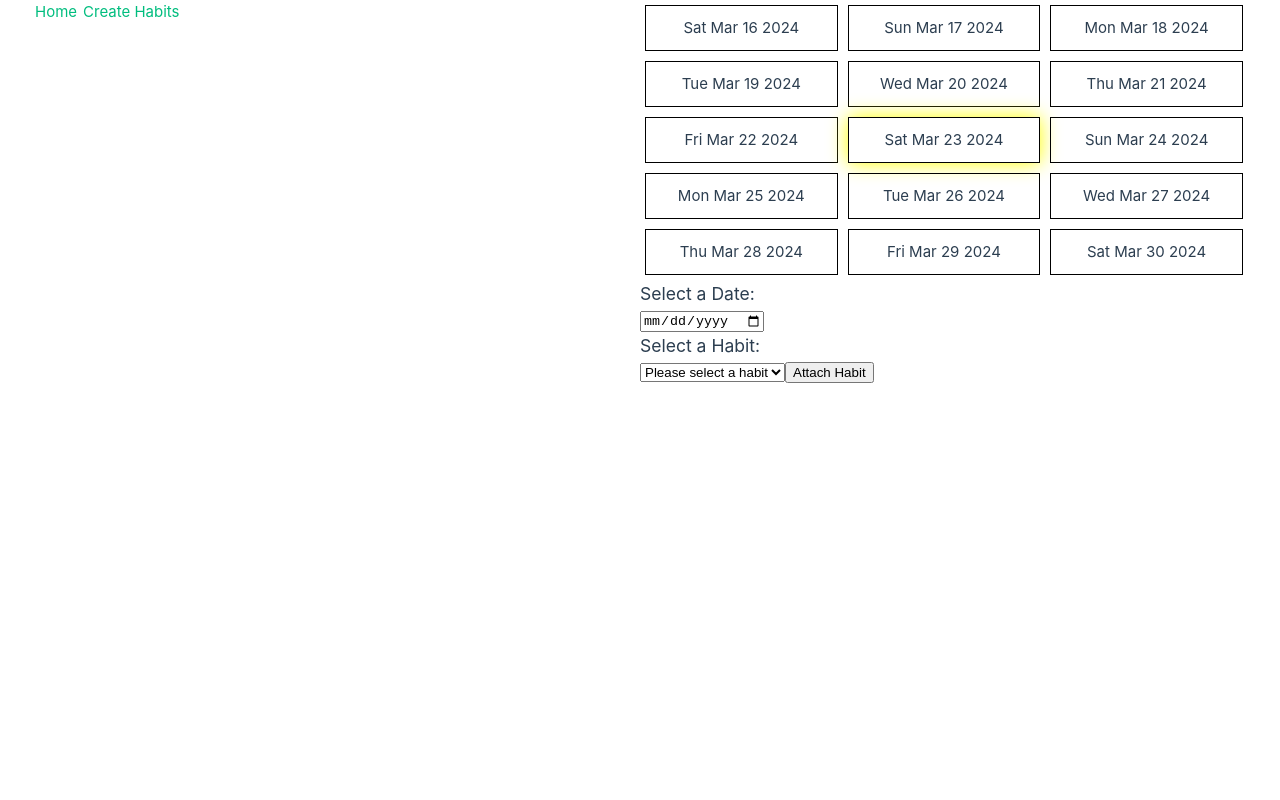
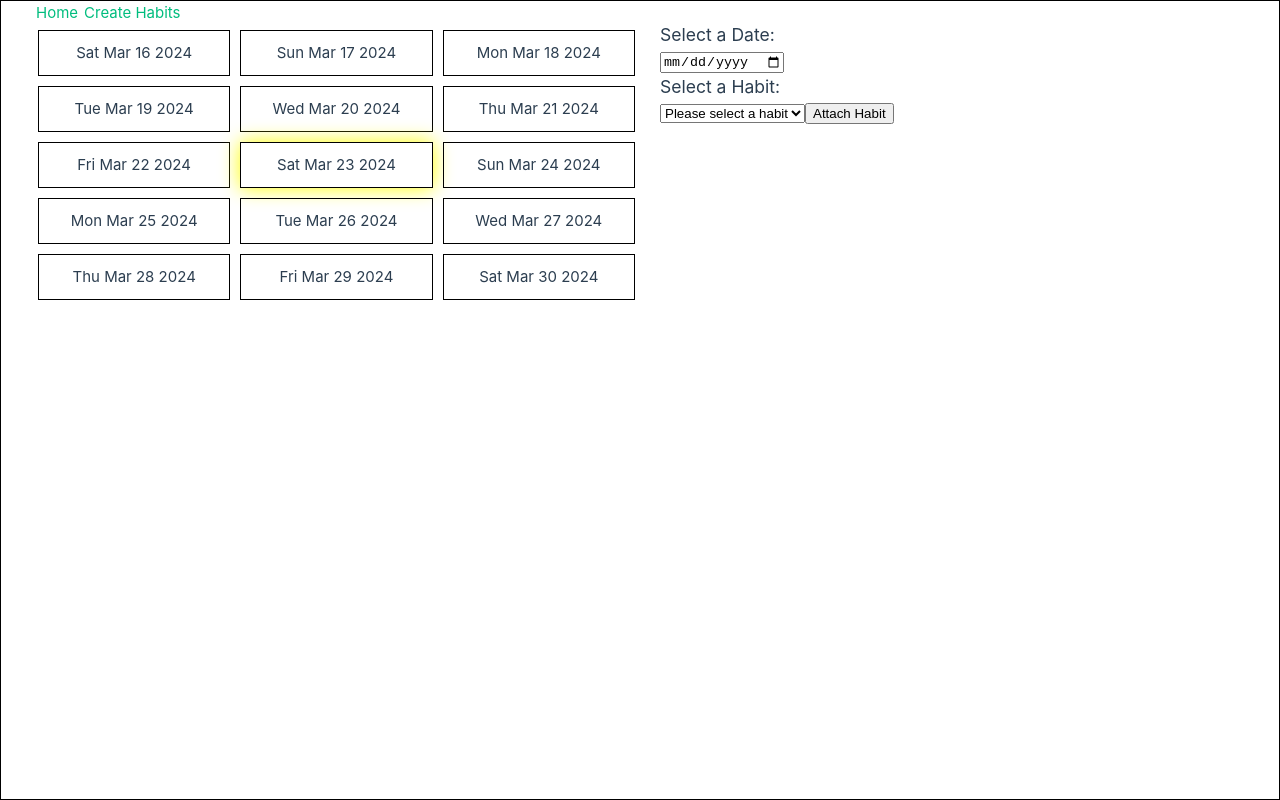
Before and after one commit to henriits/habit_tracker_vue, a Vue app in the folder habit-tracker/: page / in a window 1280 px wide. Built offline with nearby package versions, Linux system fonts and the light colour scheme.

Commit message:
changed the layout

```diff
--- a/habit-tracker/src/App.vue
+++ b/habit-tracker/src/App.vue
@@ -1,5 +1,7 @@
 <script setup>
 import { RouterLink, RouterView } from 'vue-router';
+import DateSelector from "./components/DatesView.vue";
+
 </script>
 
 <template>
@@ -10,7 +12,11 @@ import { RouterLink, RouterView } from 'vue-router';
                 <RouterLink to="/create_habits">Create Habits</RouterLink>
             </nav>
         </div>
+        <div>
+            <DateSelector></DateSelector>
+        </div>
     </header>
+
 
     <RouterView />
 </template>
--- a/habit-tracker/src/assets/main.css
+++ b/habit-tracker/src/assets/main.css
@@ -5,6 +5,7 @@
     margin: 0 auto;
     padding: 2rem;
     font-weight: normal;
+    border: solid black 1px;
 }
 
 a,
--- a/habit-tracker/src/views/HomeView.vue
+++ b/habit-tracker/src/views/HomeView.vue
@@ -1,27 +1,25 @@
 <template>
-  <div>
-    <DateSelector></DateSelector>
-    <div>
+  <div class="container">
+    <div class="main-content">
       <h3>Select a Date:</h3>
-      <input type="date" v-model="selectedDate">
+      <input type="date" v-model="selectedDate" aria-label="input">
       <h3>Select a Habit:</h3>
-      <select v-model="selectedHabit">
+      <select v-model="selectedHabit" aria-label="select">
         <option disabled value="">Please select a habit</option>
         <option v-for="(habit, index) in habits" :key="index" :value="habit.name">
           {{ habit.name }}
         </option>
       </select>
-      <button @click="attachHabitToSelectedDate">Attach Habit</button>
-    </div>
-    <div v-if="showNotification" class="notification">
-      This habit already exists for the selected date.
+      <button @click="attachHabitToSelectedDate" type="button">Attach Habit</button>
+      <div v-if="showNotification" class="notification">
+        This habit already exists for the selected date.
+      </div>
     </div>
   </div>
 </template>
 
 <script setup>
 import { onMounted, ref } from 'vue';
-import DateSelector from "../components/DatesView.vue";
 
 const habits = ref([]);
 const selectedDate = ref('');
@@ -70,6 +68,21 @@ function attachHabitToSelectedDate() {
 </script>
 
 <style>
+.container {
+  display: grid;
+}
+
+.sidebar {
+  flex: 1;
+  padding: 20px;
+}
+
+.main-content {
+  flex: 3;
+  padding: 20px;
+}
+
+
 .notification {
   position: fixed;
   bottom: 20px;
```
